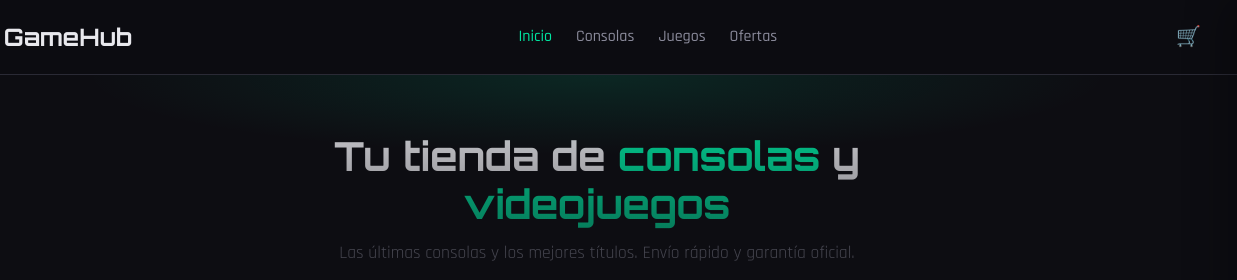
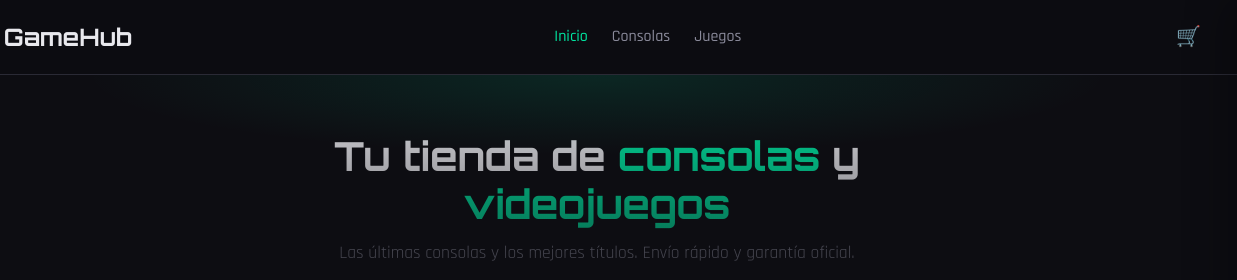
Before and after one commit to Wucros/Proyecto_Sena-_DB, a plain HTML site: page index.html in a window 1280 px wide. Shown: the top 280 px of the page, 43-1280 px from the left. Drawn offline with Linux system fonts and the light colour scheme; no server answers.

Commit message:
index.html

```diff
--- a/index.html
+++ b/index.html
@@ -19,7 +19,7 @@
       <a href="#inicio" class="nav-link active">Inicio</a>
       <a href="#productos" class="nav-link">Consolas</a>
       <a href="#juegos" class="nav-link">Juegos</a>
-      <a href="#ofertas" class="nav-link">Ofertas</a>
+
     </nav>
     <div class="header-actions">
       <button type="button" class="btn-cart" id="btnCart" aria-label="Ver carrito">
```
